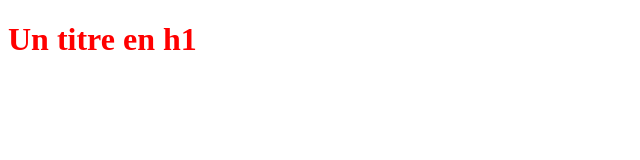
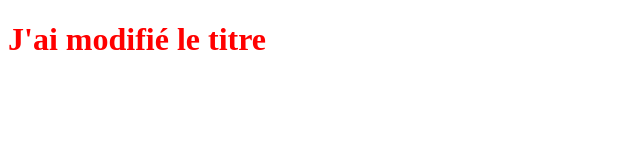
Before and after one commit to zineb-benaicha/OpenclassroomsProject, a plain HTML site: page index.html in a window 1280 px wide. Shown: the whole page, without its empty margins (0-640 px from the left). Drawn offline with Linux system fonts and the light colour scheme.

Commit message:
Update index.html

```diff
--- a/index.html
+++ b/index.html
@@ -5,6 +5,6 @@
     <link rel="stylesheet" type="text/css" href="styles.css">
 </head>
 <body>
-    <h1>Un titre en h1</h1>
+    <h1>J'ai modifié le titre</h1>
 </body>
 </html>
```
